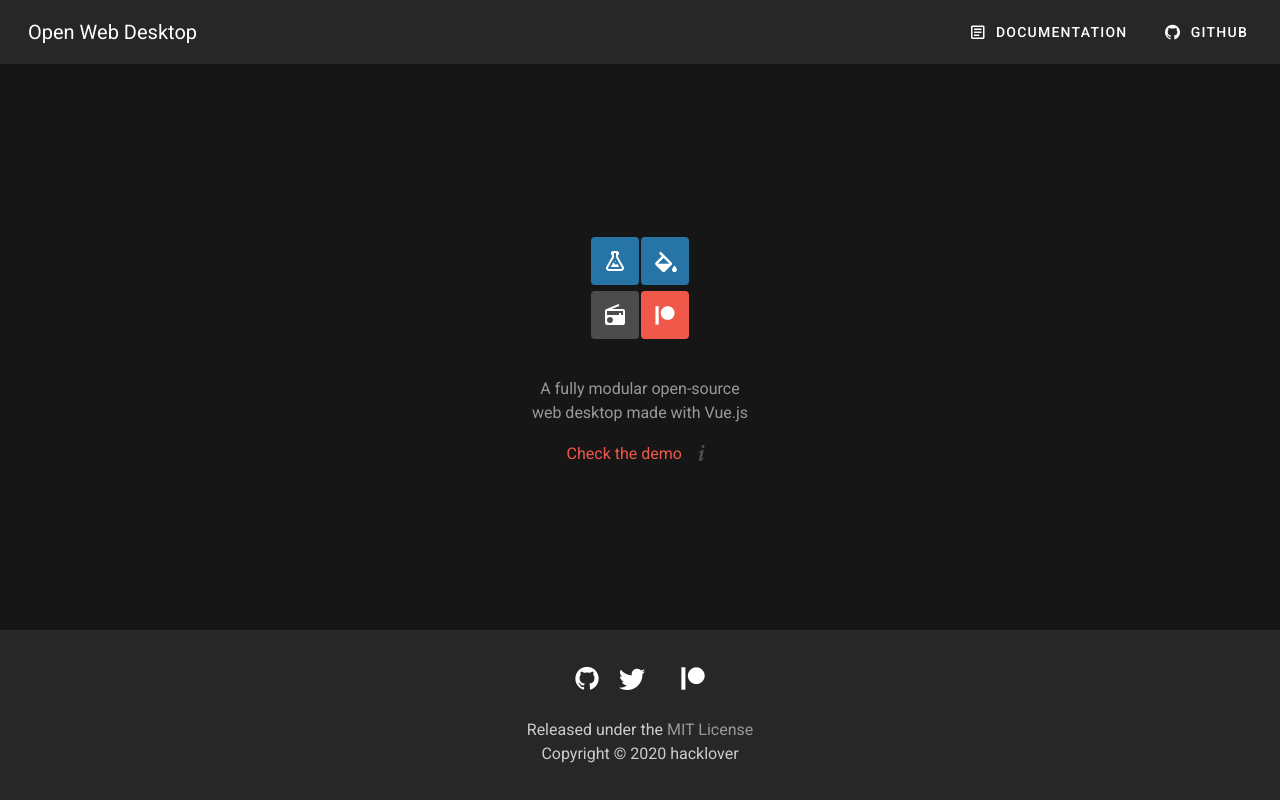
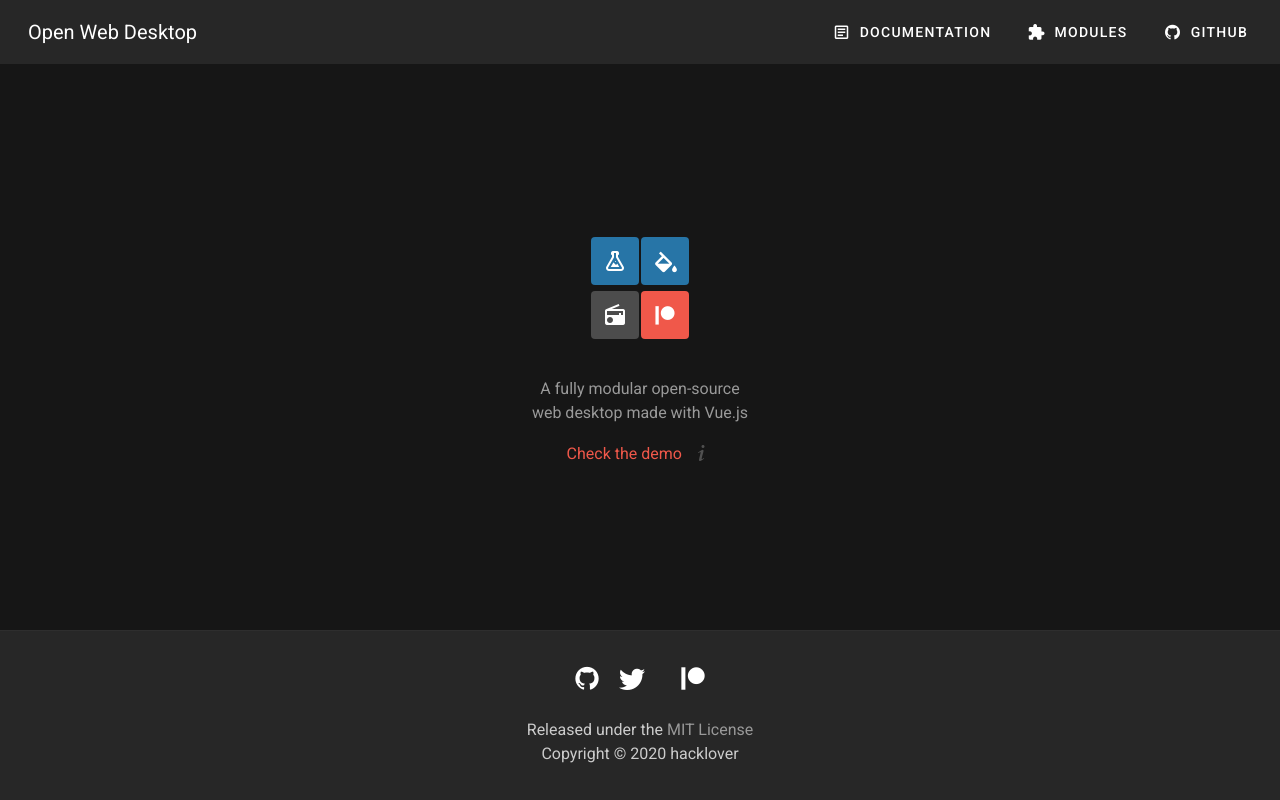
Before and after one commit to owdproject/owdproject.com, a Nuxt app: page / in a window 1280 px wide. Built offline with nearby package versions, Linux system fonts and the light colour scheme.

Commit message:
Add modules link, rename DEMO_LINK env var

```diff
--- a/components/footer/Footer.vue
+++ b/components/footer/Footer.vue
@@ -4,7 +4,7 @@
       <v-col>
 
         <div class="footer-links mb-6">
-          <a :href="socialLinkGitHub" target="_blank">
+          <a :href="owdLinkRepository" target="_blank">
             <v-icon size="28">mdi-github</v-icon>
           </a>
           <a :href="socialLinkTwitter" target="_blank">
@@ -21,7 +21,7 @@
         <div class="footer-copyright">
           <p class="mb-0">
             Released under the
-            <a :href="`${socialLinkGitHub}/blob/master/LICENSE`" target="_blank">MIT License</a>
+            <a :href="`${owdLinkRepository}/blob/master/LICENSE`" target="_blank">MIT License</a>
             <br />
             Copyright &copy; 2020 hacklover
           </p>
--- a/components/header/Header.vue
+++ b/components/header/Header.vue
@@ -16,7 +16,12 @@
       <span>Not available</span>
     </v-tooltip>
 
-    <v-btn text class="ml-2" :icon="$vuetify.breakpoint.xsOnly" :href="socialLinkGitHub" target="_blank">
+    <v-btn text class="ml-2" :icon="$vuetify.breakpoint.xsOnly" :href="owdLinkModules" target="_blank">
+      <v-icon :left="$vuetify.breakpoint.smAndUp">mdi-puzzle</v-icon>
+      <span class="hidden-xs-only" v-text="`Modules`" />
+    </v-btn>
+
+    <v-btn text class="ml-2" :icon="$vuetify.breakpoint.xsOnly" :href="owdLinkRepository" target="_blank">
       <v-icon :left="$vuetify.breakpoint.smAndUp">mdi-github</v-icon>
       <span class="hidden-xs-only" v-text="`GitHub`" />
     </v-btn>
--- a/mixins/mixinLinks.js
+++ b/mixins/mixinLinks.js
@@ -1,8 +1,5 @@
 export default {
   computed: {
-    socialLinkGitHub() {
-      return process.env.SOCIAL_LINK_GITHUB
-    },
     socialLinkTwitter() {
       return process.env.SOCIAL_LINK_TWITTER
     },
@@ -12,8 +9,14 @@
     socialLinkPatreon() {
       return process.env.SOCIAL_LINK_PATREON
     },
-    demoLink() {
-      return process.env.DEMO_LINK
+    owdLinkRepository() {
+      return process.env.SOCIAL_LINK_GITHUB
+    },
+    owdLinkModules() {
+      return process.env.OWD_LINK_MODULES
+    },
+    owdLinkDemo() {
+      return process.env.OWD_LINK_DEMO
     }
   }
 }
--- a/nuxt.config.js
+++ b/nuxt.config.js
@@ -27,7 +27,8 @@
     SOCIAL_LINK_TWITTER: 'https://twitter.com/owdproject',
     SOCIAL_LINK_PATREON: 'https://patreon.com/hacklover',
     SOCIAL_LINK_DISCORD: 'http://discord.gg/3KFVP8b',
-    DEMO_LINK: 'https://hacklover.net/#patreon'
+    OWD_LINK_MODULES: 'https://github.com/topics/owd-modules',
+    OWD_LINK_DEMO: 'https://demo.owdproject.com'
   },
 
   // Global CSS (https://go.nuxtjs.dev/config-css)
--- a/pages/index.vue
+++ b/pages/index.vue
@@ -21,7 +21,7 @@
 
   <div v-else>
     <v-progress-circular indeterminate color="#444" class="iframe-loader" v-if="!iframeLoaded" />
-    <iframe :src="demoLink" v-show="iframeLoaded" @load="iframeLoaded = true; $store.commit('demo/SET_DEMO_LOADED', true)" />
+    <iframe :src="owdLinkDemo" v-show="iframeLoaded" @load="iframeLoaded = true; $store.commit('demo/SET_DEMO_LOADED', true)" />
 
     <v-btn text icon @click="toggleDemo" class="iframe-close" v-if="iframeLoaded">
       <v-icon>mdi-close</v-icon>
```
